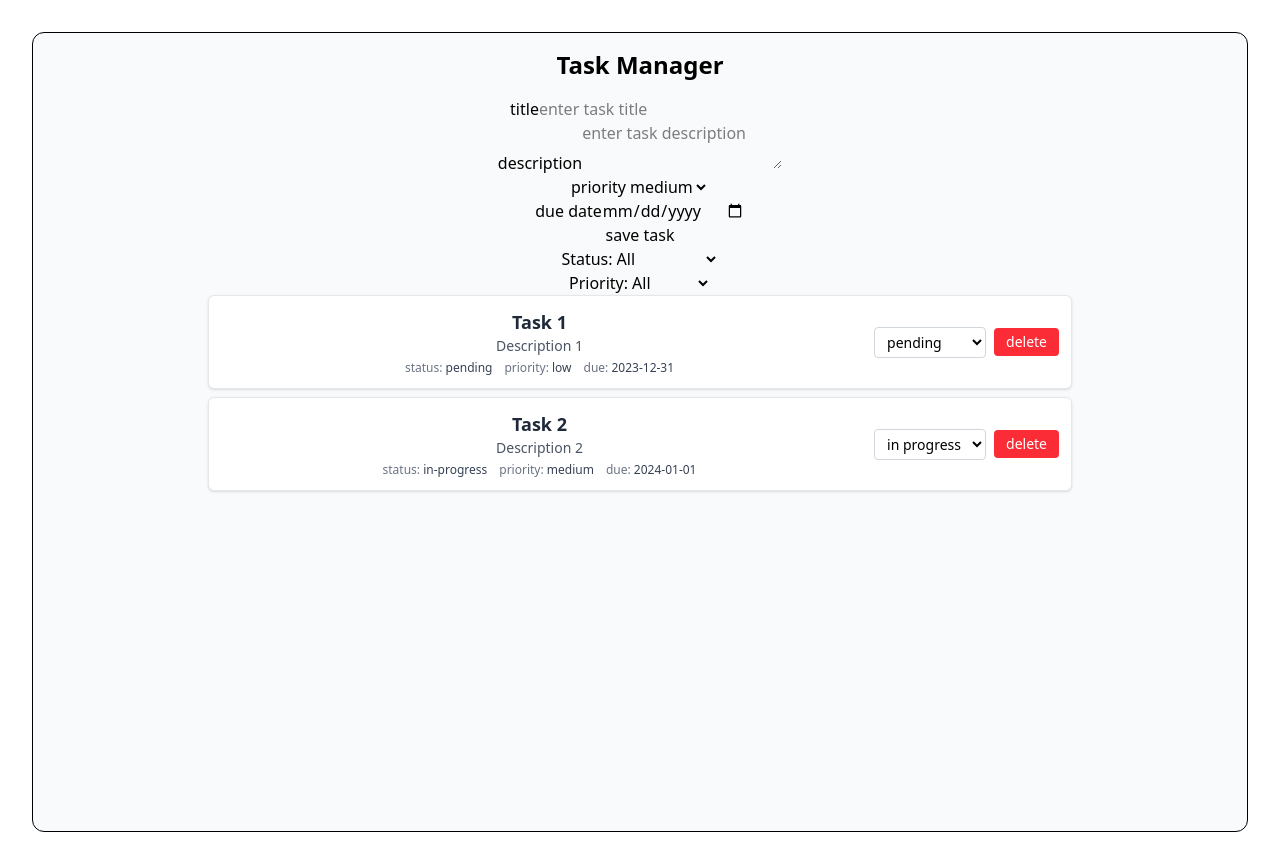
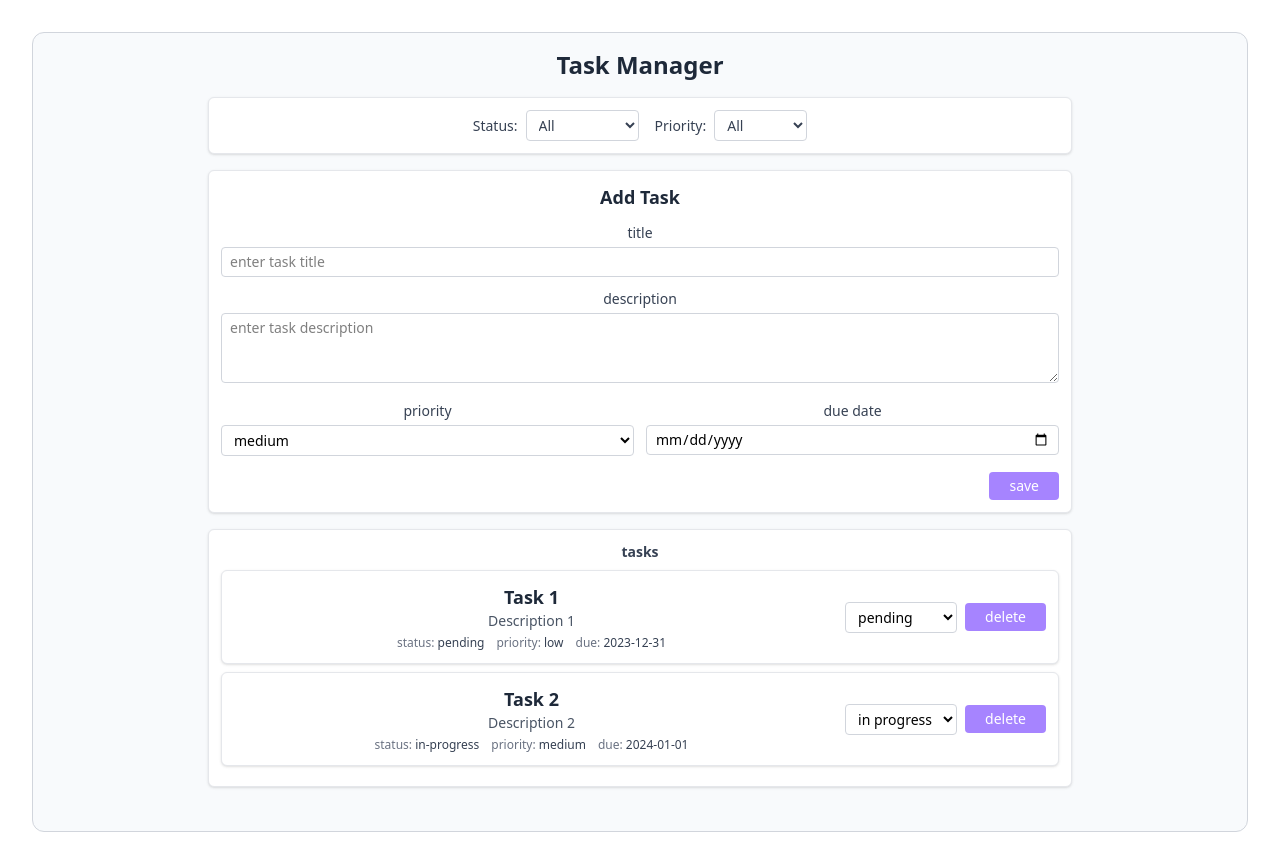
Before and after one commit to millan-figueroa-pscoursework/sba9-react-dashboard-application, a React (Vite) app: page / in a window 1280 px wide. Built offline with nearby package versions, Linux system fonts and the light colour scheme.

Commit message:
Adds styles to App, Dashboard, TaskFilter, TaskForm, and TaskItem. Reorders TaskFilter implementation so its at the top  of the page.

```diff
--- a/src/App.tsx
+++ b/src/App.tsx
@@ -2,7 +2,7 @@ import Dashboard from "./components/Dashboard/Dashboard";
 
 function App() {
   return (
-    <div className="min-h-screen bg-gray-50 border rounded-xl">
+    <div className="min-h-screen border  border-gray-300 bg-slate-50  rounded-xl">
       <Dashboard />
     </div>
   );
--- a/src/components/Dashboard/Dashboard.tsx
+++ b/src/components/Dashboard/Dashboard.tsx
@@ -62,15 +62,30 @@ export default function Dashboard() {
 
   return (
     <div className="max-w-4xl mx-auto p-4">
-      <h1 className="text-2xl font-bold mb-4">Task Manager</h1>
+      {/* app header */}
+      <header className="mb-4">
+        <h1 className="text-2xl font-bold text-gray-800">Task Manager</h1>
+      </header>
 
+      {/* filters */}
+      <section className="border border-gray-200 rounded-md p-3 mb-4 bg-white shadow-sm">
+        <TaskFilter onFilterChange={handleFilterChange} />
+      </section>
+
+      {/* task form */}
+      <section className="mb-4">
         <TaskForm onSubmit={handleAddTask} />
-      <TaskFilter onFilterChange={handleFilterChange} />
+      </section>
+
+      {/* task list */}
+      <section className="border border-gray-200 rounded-md p-3 bg-white shadow-sm">
+        <h2 className="text-sm font-semibold text-gray-700 mb-2">tasks</h2>
         <TaskList
           tasks={tasks}
           onStatusChange={handleStatusChange}
           onDelete={handleDelete}
         />
+      </section>
     </div>
   );
 }
--- a/src/components/TaskFilter/TaskFilter.tsx
+++ b/src/components/TaskFilter/TaskFilter.tsx
@@ -22,11 +22,15 @@ export default function TaskFilter({ onFilterChange }: TaskFilterProps) {
 
   return (
     // render filter dropdown menus
-    <div>
+    <div className="flex flex-row justify-center items-end gap-4 flex-wrap">
       <div>
-        <label>
+        <label className="text-sm font-medium text-gray-700">
           Status:
-          <select onChange={handleStatusFilterChange} defaultValue="all">
+          <select
+            onChange={handleStatusFilterChange}
+            defaultValue="all"
+            className="ml-2 border border-gray-300 rounded px-2 py-1 text-sm"
+          >
             <option value="all">All</option>
             <option value="pending">Pending</option>
             <option value="in-progress">In Progress</option>
@@ -36,9 +40,13 @@ export default function TaskFilter({ onFilterChange }: TaskFilterProps) {
       </div>
 
       <div>
-        <label>
+        <label className="text-sm font-medium text-gray-700">
           Priority:
-          <select onChange={handlePriorityFilterChange} defaultValue="all">
+          <select
+            onChange={handlePriorityFilterChange}
+            defaultValue="all"
+            className="ml-2 border border-gray-300 rounded px-2 py-1 text-sm"
+          >
             <option value="all">All</option>
             <option value="low">Low</option>
             <option value="medium">Medium</option>
--- a/src/components/TaskForm/TaskForm.tsx
+++ b/src/components/TaskForm/TaskForm.tsx
@@ -43,10 +43,20 @@ export default function TaskForm({
   };
 
   return (
-    <form onSubmit={handleSubmit}>
+    <form
+      onSubmit={handleSubmit}
+      className="flex flex-col border border-gray-200 rounded-md p-3 mb-3 bg-white shadow-sm"
+    >
       {/* title input */}
-      <div>
-        <label htmlFor="title">title</label>
+      <h3 className="text-lg font-semibold text-gray-800 mb-3">
+        {initialValues ? "Edit Task" : "Add Task"}
+      </h3>
+
+      {/* title */}
+      <div className="mb-3">
+        <label className="block text-sm font-medium text-gray-700 mb-1">
+          title
+        </label>
         <input
           id="title"
           name="title"
@@ -54,29 +64,41 @@ export default function TaskForm({
           value={formData.title}
           onChange={handleChange}
           placeholder="enter task title"
+          className="w-full border border-gray-300 rounded px-2 py-1 text-sm"
         />
       </div>
 
       {/* description textarea */}
-      <div>
-        <label htmlFor="description">description</label>
+      <div className="mb-3">
+        <label
+          htmlFor="description"
+          className="block text-sm font-medium text-gray-700 mb-1"
+        >
+          description
+        </label>
         <textarea
           id="description"
           name="description"
           value={formData.description}
           onChange={handleChange}
           placeholder="enter task description"
+          rows={3}
+          className="w-full border border-gray-300 rounded px-2 py-1 text-sm"
         />
       </div>
 
       {/* priority select */}
-      <div>
-        <label htmlFor="priority">priority</label>
+      <div className="flex flex-col sm:flex-row gap-3 mb-4">
+        <div className="flex-1">
+          <label className="block text-sm font-medium text-gray-700 mb-1">
+            priority
+          </label>
           <select
             id="priority"
             name="priority"
             value={formData.priority}
             onChange={handleChange}
+            className="w-full border border-gray-300 rounded px-2 py-1 text-sm"
           >
             <option value="low">low</option>
             <option value="medium">medium</option>
@@ -85,22 +107,36 @@ export default function TaskForm({
         </div>
 
         {/* due date input */}
-      <div>
-        <label htmlFor="dueDate">due date</label>
+        <div className="flex-1">
+          <label className="block text-sm font-medium text-gray-700 mb-1">
+            due date
+          </label>
           <input
             id="dueDate"
             name="dueDate"
             type="date"
             value={formData.dueDate}
             onChange={handleChange}
+            className="w-full border border-gray-300 rounded px-2 py-1 text-sm"
           />
+        </div>
       </div>
 
       {/* action buttons */}
-      <div>
-        <button type="submit">save task</button>
+      <div className="flex justify-end gap-2">
+        <button
+          type="submit"
+          className="text-sm bg-violet-400 text-white rounded px-5 py-1 hover:bg-violet-600"
+        >
+          save
+        </button>
+
         {onCancel && (
-          <button type="button" onClick={onCancel}>
+          <button
+            type="button"
+            onClick={onCancel}
+            className="text-sm bg-violet-400 text-white rounded px-5 py-1 hover:bg-violet-600"
+          >
             cancel
           </button>
         )}
--- a/src/components/TaskList/TaskItem.tsx
+++ b/src/components/TaskList/TaskItem.tsx
@@ -38,7 +38,7 @@ export default function TaskItem({
           onChange={(e) =>
             onStatusChange(task.id, e.target.value as TaskStatus)
           }
-          className="border border-gray-300 rounded px-2 py-1 text-sm focus:outline-none focus:ring-2 focus:ring-blue-500"
+          className="border border-gray-300 rounded px-2 py-1 text-sm"
         >
           <option value="pending">pending</option>
           <option value="in-progress">in progress</option>
@@ -47,7 +47,7 @@ export default function TaskItem({
 
         <button
           onClick={() => onDelete(task.id)}
-          className="text-sm bg-red-500 text-white rounded px-3 py-1 hover:bg-red-600"
+          className="text-sm bg-violet-400 text-white rounded px-5 py-1 hover:bg-violet-600"
         >
           delete
         </button>
```
Lines whose indentation alone changed are shown as unchanged.
